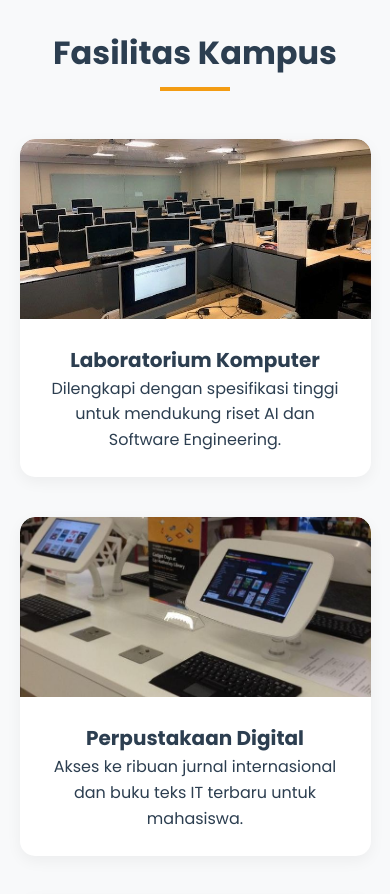
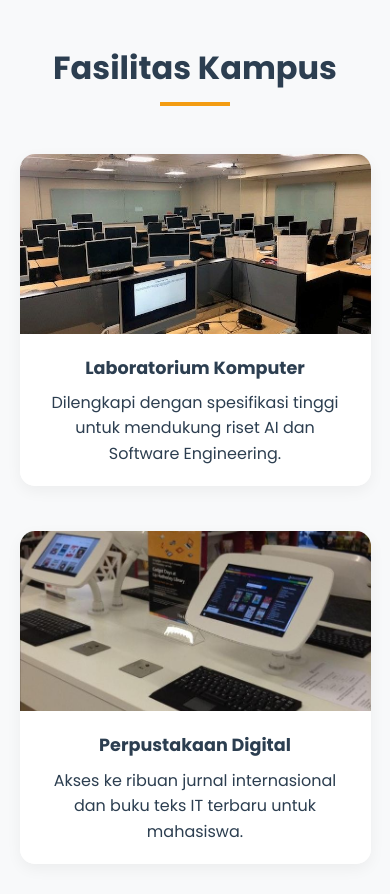
Before and after one commit to aisha1229/uts-pabp-landing-page-if, a plain HTML site: page index.html in a window 390 px wide. Shown: the part 1780-2674 px from the top of the page. Drawn offline with Linux system fonts and the light colour scheme.

Commit message:
Fix Card

```diff
--- a/style.css
+++ b/style.css
@@ -130,7 +130,7 @@
 
 .card {
     background: var(--white);
-    padding: 0;
+    padding: 0 !important;
     border-radius: 15px;
     text-align: center;
     transition: 0.4s;
@@ -138,20 +138,22 @@
     overflow: hidden;
     display: flex;
     flex-direction: column;
+    width: 100%;
 }
 .card-image {
-    width: 100%;
+    width: 100% !important;
     height: 220px;
     overflow: hidden;
-    border-radius: 15px 15px 0 0;
-    margin: 0;
+    margin: 0 !important;
+    padding: 0 !important;
 }
 
 .card-image img {
     width: 100% !important;
     height: 100% !important;
-    object-fit: cover;
-    display: block;
+    object-fit: cover !important;
+    display: block !important;
+    border: none !important;
 }
 
 .card:hover .card-image img {
@@ -159,7 +161,8 @@
 }
 
 .card-content {
-    padding: 25px 20px;
+    padding: 25px 20px !important;
+    background: var(--white);
 }
 .card:hover { transform: translateY(-10px); box-shadow: 0 10px 25px rgba(0,0,0,0.1); }
 .icon { font-size: 3.5rem; margin-bottom: 20px; display: block; }
@@ -281,29 +284,33 @@
         left: 20px;
     }
     .card {
-        padding: 0;
-        margin-bottom: 20px;
+        padding: 0 !important;
+        margin-bottom: 25px;
         overflow: hidden;
+        display: flex;
+        flex-direction: column;
     }
     .card-image {
         height: 180px;
         margin: 0;
-        border-radius: 15px 15px 0 0;
-        width: 100%;
+        width: 100% !important;
     }
     .card-image img {
-        width: 100%;
-        height: 100%;
-        object-fit: cover;
+        width: 100% !important;
+        height: 100% !important;
+        object-fit: cover !important;
+        display: block !important;
     }
     .grid {
         grid-template-columns: 1fr;
         gap: 20px;
     }
     .card-content {
-        padding: 25px 20px;
+        padding: 20px !important;
+        text-align: center;
     }
     .card-content h3 {
-        font-size: 1.25rem;
+        font-size: 1.1rem;
+        margin-bottom: 8px;
     }
 }
```
